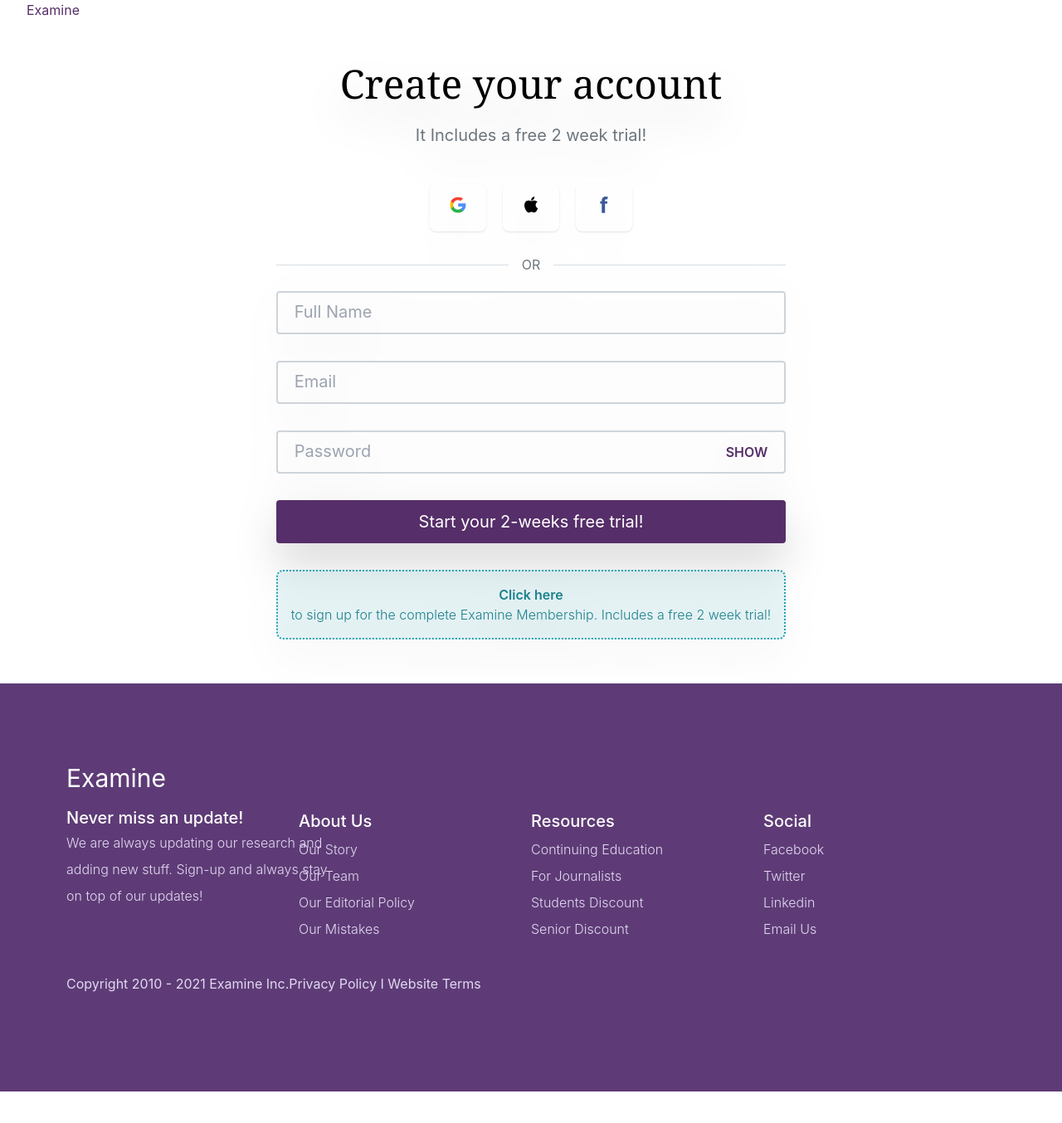
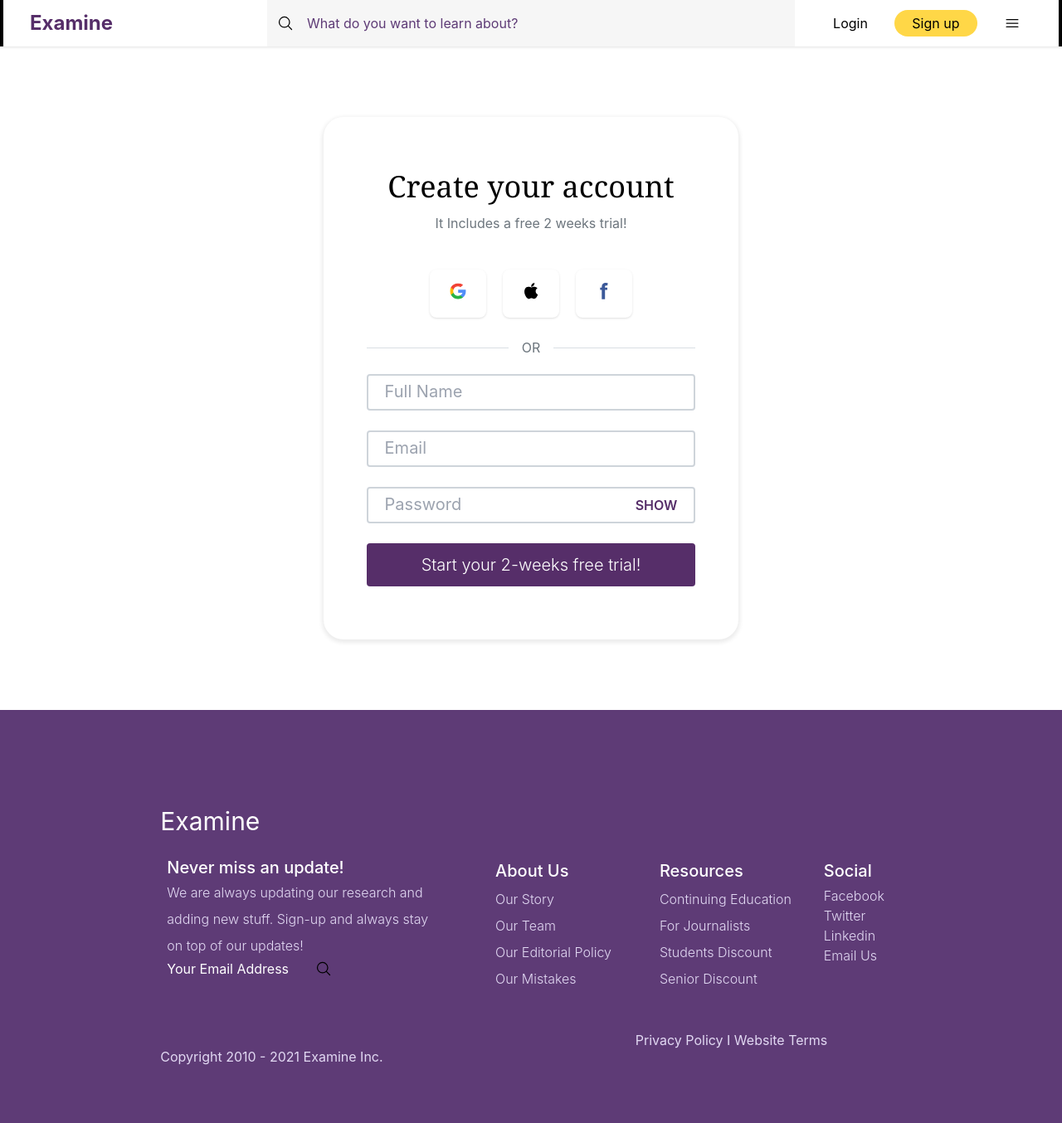
Before and after one commit to ejioguvictor/examine-task, a Next.js app: page /Signup in a window 1280 px wide. Shown: the top 1354 px of the page at 83% size. Before the commit the page ends 1316 px from the top, so only its background shows below. Built offline with nearby package versions, Linux system fonts and the light colour scheme.

Commit message:
updated login and signup components

```diff
--- a/components/Footer/Footer.tsx
+++ b/components/Footer/Footer.tsx
@@ -1,32 +1,39 @@
 import React from 'react'
 import Link from 'next/link'
+import Image from 'next/image'
 
 const Footer = () => {
   return (
     <>
-      <div className='bg-[#5E3B76] text-white p-10 lg:p-20 lg:px-50 text-start place-content-center'>
+      <div className='bg-[#5E3B76] text-white p-5 lg:p-20 lg:px-50 text-start place-content-center'>
+        <div className='lg:w-5/6 xl:m-auto lg:p-5 md:p-5'>
         <h1 className='text-3xl leading-9 py-4'>Examine</h1>
-        <div className="grid lg:grid-cols-4">
-          <div>
+          <div className="grid grid-cols-1 xl:grid-cols-5 lg:grid-cols-5 md:grid-cols-2 gap-[6rem] ">
+            <div className='col-span-1 lg:col-span-2 p-2'>
             <h1 className='font-medium text-xl py-300'> <Link href="#"><a>Never miss an update!</a></Link> </h1>
               <p className='font-light text-[#E2D9F3] w-80 text-start leading-8'>We are always updating our research and adding new stuff. Sign-up and always stay on top of our updates!</p>
-          </div>
-          <div className='leading-8 '>
-            <h1 className='font-medium text-xl leading-9'> <Link href="#"><a>About Us</a></Link> </h1>
-            <p className='font-light text-[#E2D9F3]' ><Link href="#"><a>Our Story</a></Link></p>
-            <p className='font-light text-[#E2D9F3]' ><Link href="#"><a>Our Team</a></Link></p>
-            <p className='font-light text-[#E2D9F3]' ><Link href="#"><a>Our Editorial Policy</a></Link></p>
-            <p className='font-light text-[#E2D9F3]' ><Link href="#"><a>Our Mistakes</a></Link></p>
+              <div className='flex flex-row gap-8'>
+                <p>Your Email Address</p>
+                <Image className='' src="/img/searchIcon.svg" alt="" width={20} height={20}/>
 
               </div>
-          <div className='leading-8'>
+            </div>
+            <div className='leading-8 col-span-1 lg:col-span-1 p-2'>
+              <h1 className='font-medium text-xl leading-9 whitespace-nowrap'> <Link href="#"><a>About Us</a></Link> </h1>
+              <p className='font-light text-[#E2D9F3] whitespace-nowrap' ><Link href="#"><a>Our Story</a></Link></p>
+              <p className='font-light text-[#E2D9F3] whitespace-nowrap' ><Link href="#"><a>Our Team</a></Link></p>
+              <p className='font-light text-[#E2D9F3] whitespace-nowrap' ><Link href="#"><a>Our Editorial Policy</a></Link></p>
+              <p className='font-light text-[#E2D9F3] whitespace-nowrap' ><Link href="#"><a>Our Mistakes</a></Link></p>
+
+            </div>
+            <div className='leading-8 col-span-1 lg:col-span-1 p-2'>
             <h1 className='font-medium text-xl leading-9'> <Link href="#"><a>Resources</a></Link> </h1>
-          <p className='font-light text-[#E2D9F3]' ><Link href="#"><a>Continuing Education</a></Link></p>
-            <p className='font-light text-[#E2D9F3]' ><Link href="#"><a>For Journalists</a></Link></p>
-            <p className='font-light text-[#E2D9F3]' ><Link href="#"><a>Students Discount</a></Link></p>
-            <p className='font-light text-[#E2D9F3]' ><Link href="#"><a>Senior Discount</a></Link></p>
+            <p className='font-light text-[#E2D9F3] whitespace-nowrap' ><Link href="#"><a>Continuing Education</a></Link></p>
+              <p className='font-light text-[#E2D9F3] whitespace-nowrap' ><Link href="#"><a>For Journalists</a></Link></p>
+              <p className='font-light text-[#E2D9F3] whitespace-nowrap' ><Link href="#"><a>Students Discount</a></Link></p>
+              <p className='font-light text-[#E2D9F3] whitespace-nowrap' ><Link href="#"><a>Senior Discount</a></Link></p>
             </div>
-          <div className='leading-8'>
+            <div className='leading-8col-span-1 lg:col-span-1 p-2'>
             <h1 className='font-medium text-xl leading-9'> <Link href="#"><a>Social</a></Link> </h1>
             <p className='font-light text-[#E2D9F3]' ><Link href="#"><a>Facebook</a></Link></p>
               <p className='font-light text-[#E2D9F3]' ><Link href="#"><a>Twitter</a></Link></p>
@@ -34,10 +41,12 @@
               <p className='font-light text-[#E2D9F3]' ><Link href="#"><a>Email Us</a></Link></p>
             </div>
           </div>
-        <div className='flex flex-row py-10 text-[#E2D9F3] leading-5 place-content-stretch'>
-          <p>Copyright 2010 - 2021 Examine Inc.</p>
-          <p className=''>Privacy Policy  I  Website Terms</p>
+          <div className='lg:flex flex-row py-10 w-[90%] text-[#E2D9F3] leading-5 justify-between'>
+            <p  className='text-center my-5'>Copyright 2010 - 2021 Examine Inc.</p>
+            <p className='text-center '>Privacy Policy  I  Website Terms</p>
           </div>
+        </div>
+
       </div>
     </>
   )
--- /dev/null
+++ b/components/Navbar/Navbar.tsx
@@ -0,0 +1,33 @@
+import React from 'react'
+import Image from 'next/image'
+
+const Navbar = () => {
+  return (
+    <div className='flex border-x-4 border-red-500 lg:shadow-[0_0px_4px_0px_rgba(0,0,0,0.18)] content-center'>
+      <div className="text-left font-bold basis-1/4 items-center my-auto pl-8">
+        <span className="text-primary-color text-2xl">Examine</span>
+      </div>
+      <div className='flex flex-row gap-x-4 text-[#5E3B76] underline decoration-primary-color-400/30 text-base basis-1/2 py-4 px-3 bg-[#F6F6F6]'>
+        <Image src="/img/searchIcon.svg" alt="" width={20} height={20}/>
+        {/* <h2>What do you want to learn about?</h2> */}
+        <div className='w-1/2 border-[0_0_1px_0] '>
+          <input
+            type="text"
+            placeholder='What do you want to learn about?'
+            className='bg-transparent w-full outline-none placeholder:text-[#5E3B76]'
+            />
+        </div>
+
+      </div>
+      <div className='flex basis-1/4 gap-8 justify-center'>
+        <button>Login</button>
+        <button className='bg-[#FFD747] rounded-2xl w-[100px] p-1 my-auto'>Sign up</button>
+        <Image src="/img/nav-icon.svg" alt="" width={20} height={20}/>
+
+
+      </div>
+    </div>
+  )
+}
+
+export default Navbar
--- a/pages/Signup/index.tsx
+++ b/pages/Signup/index.tsx
@@ -1,19 +1,18 @@
 import React from "react";
 import Link from 'next/link'
 import Image from 'next/image'
+import Navbar from "../../components/Navbar/Navbar";
 import Footer from "../../components/Footer/Footer";
 
 const SignupForm = () => {
   return (
     <>
-      <div className="text-left" font-bold>
-        <span className="text-primary-color p-4 hover:p-8">Examine</span>
-      </div>
+    <Navbar />
       <div className="flex justify-center align-center h-screen">
-        <div className="m-auto p-7  flex flex-col items-center rounded-3xl lg:drop-shadow-2xl">
-          <h1 className="font-serif text-xl pb-2 lg:text-5xl lg:pb-6">Create your account</h1>
-          <p className="text-sm leading-6 text-examine-gray lg:text-xl lg:pb-6">It Includes a free 2 week trial!</p>
-          <div className="flex flex-row gap-5 p-5 pb-2">
+        <div className="m-auto p-7  flex flex-col items-center rounded-3xl lg:shadow-[0_2px_5px_2px_rgba(0,0,0,0.08)] lg:px-[4%] lg:py-[5%] lg:w-[39%]">
+          <h1 className="font-serif text-xl pb-2 lg:text-4xl lg:pb-3">Create your account</h1>
+          <p className="text-sm leading-6 text-examine-gray lg:text-[16px] lg:pb-6">It Includes a free 2 weeks trial!</p>
+          <div className="flex flex-row gap-5 p-5 pb-2 lg:pb-1">
               {/* <div className="shadow p-2"><Image src="" alt="" /></div> */}
 
               <Link href="#"><a className="shadow py-2 h-30 w-30 px-3 pb-1 rounded-lg  lg:py-4 lg:px-6"><Image src="/img/search 1.svg" alt="" width={20} height={20}/></a></Link>
@@ -27,9 +26,9 @@
               <div className="flex-grow border-t border-[#d9dfe4]"></div>
           </div>
 
-          <form action="">
-            <div className="w-full grid gap-8">
-              <div className="py-2 px-5 border-2 border-[#CED4DA] rounded hover:border-primary-color lg:py-3">
+          <form className="w-full" action="">
+            <div className="w-full grid gap-6">
+            <div className="py-1 px-5 border-2 border-[#CED4DA] rounded hover:border-primary-color lg:py-2">
                 <input
                   type="text"
                   placeholder="Full Name"
@@ -37,15 +36,16 @@
                   className="bg-transparent outline outline-0 focus:outline-none sm:text-sm lg:placeholder:text-xl"
                 />
               </div>
-              <div className="py-2 px-5 border-2 border-[#CED4DA] rounded hover:border-primary-color lg:py-3">
+              <div className="py-2 px-5 border-2 border-[#CED4DA] rounded hover:border-primary-color lg:py-2">
                 <input
                   type="text"
                   placeholder="Email"
                   name="email"
                   className="bg-transparent outline outline-0 focus:outline-none sm:text-sm lg:placeholder:text-xl"
+
                 />
               </div>
-              <div className="flex justify-between py-2 px-5 border-2 border-[#CED4DA] rounded hover:border-primary-color lg:py-3">
+              <div className="flex justify-between py-2 px-5 border-2 border-[#CED4DA] rounded hover:border-primary-color lg:py-2">
                 <input
                   type="text"
                   placeholder="Password"
@@ -55,26 +55,13 @@
                 <span className="text-primary-color font-semibold">SHOW</span>
               </div>
               <div>
-                <button className="text-center w-full bg-primary-color py-2 px-5 text-white rounded lg:py-3 lg:text-xl">Start your 2-weeks free trial!</button>
+                <button className="text-center w-full bg-primary-color py-2 px-5 text-white rounded lg:py-3 lg:text-xl font-light">Start your 2-weeks free trial!</button>
               </div>
-
-              <Link href="#">
-                <a target="_blank" className="bg-trial-bg p-4 border-dotted border-2 border-[#25A1AF] rounded-lg">
-                <h3 className="text-trial-text flex flex-col items-center ">
-                  <div className="font-semibold">Click here</div>
-                  <div className="text-center font-light">
-                      to sign up for the complete Examine Membership.
-                      Includes a free 2 week trial!
-
-                  </div>
-                </h3>
-                </a>
-              </Link>
             </div>
           </form>
         </div>
       </div>
-      <Footer/>
+      <Footer />
     </>
   );
 };
```
Also changed, not shown: public/img/nav-icon.svg (added), public/img/searchIcon.svg (added). Lines whose indentation alone changed are shown as unchanged.
